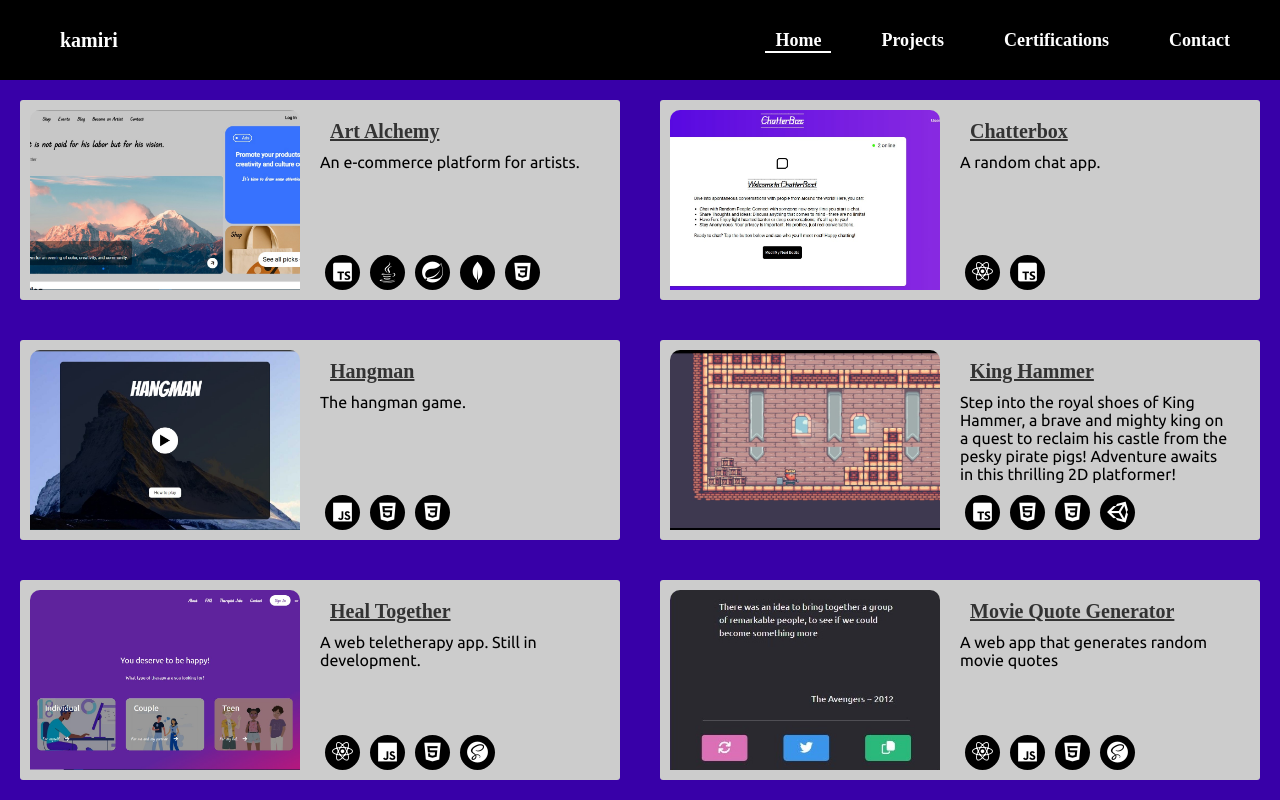
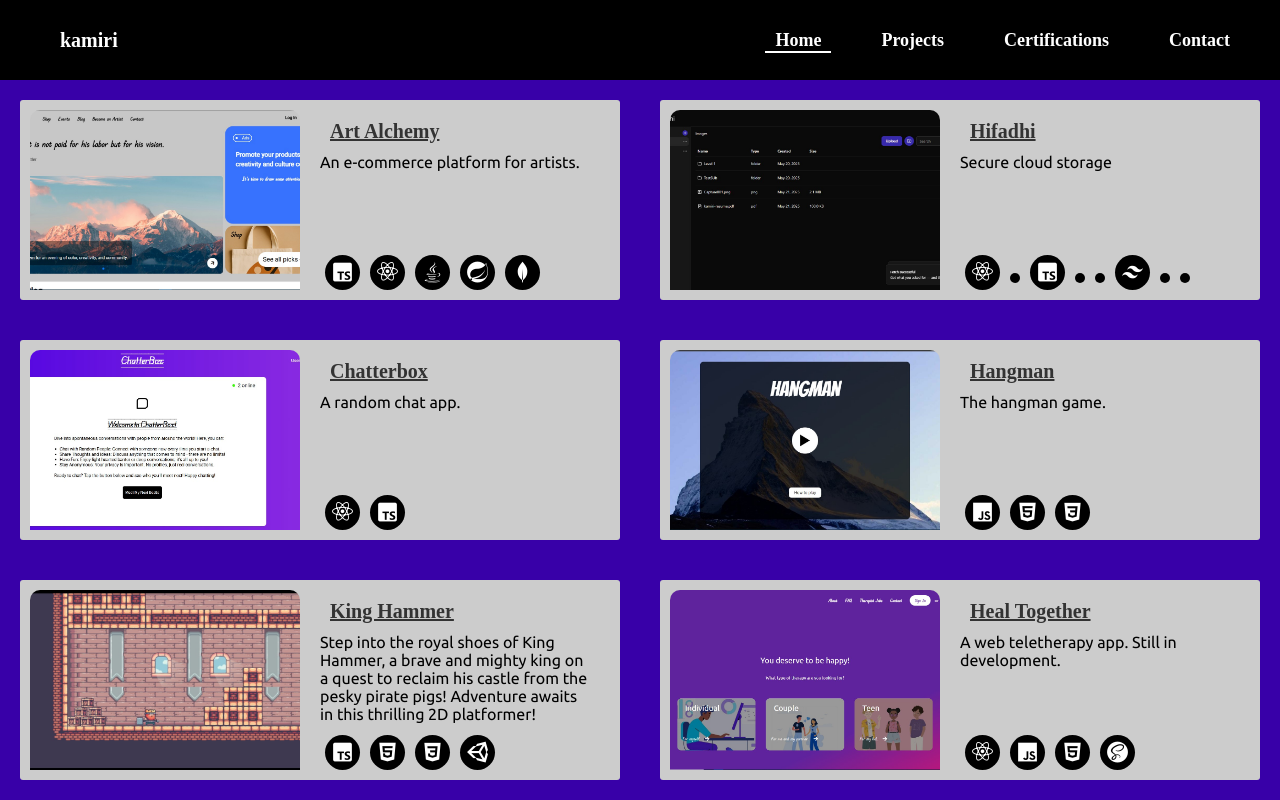
Before and after one commit to kamiri-charles/portfolio-v2, a React (Vite) app: page /#/projects in a window 1280 px wide. Built offline with nearby package versions, Linux system fonts and the light colour scheme; no server answers; a web font is replaced by a local one.

Commit message:
chore: Add hifadhi project

```diff
--- a/src/components/Contact/index.jsx
+++ b/src/components/Contact/index.jsx
@@ -45,7 +45,7 @@ const Contact = () => {
 					<div className="to">
 						To: <span>charleskamiri6@gmail.com</span>
 					</div>
-					<textarea placeholder="Message"></textarea>
+					<textarea name="message" placeholder="Message"></textarea>
 					<button className="send">Send</button>
 				</form>
 			</div>
--- a/src/projects.json
+++ b/src/projects.json
@@ -4,7 +4,14 @@
 		"description": "An e-commerce platform for artists.",
 		"image": "images/art-alchemy.jpg",
 		"link": "https://kamiri-charles.github.io/art-alchemy/",
-		"icons": "typescript java spring-boot mongodb css3"
+		"icons": "typescript react java spring-boot mongodb"
+	},
+	{
+		"title": "Hifadhi",
+		"description": "Secure cloud storage",
+		"image": "images/hifadhi.jpg",
+		"link": "https://hifadhi.onrender.com/",
+		"icons": "react vite-js typescript supabase shadcn-ui tailwind-css neon-tech drizzle-orm"
 	},
 	{
 		"title": "Chatterbox",
```
Also changed, not shown: public/images/hifadhi.jpg (added).
